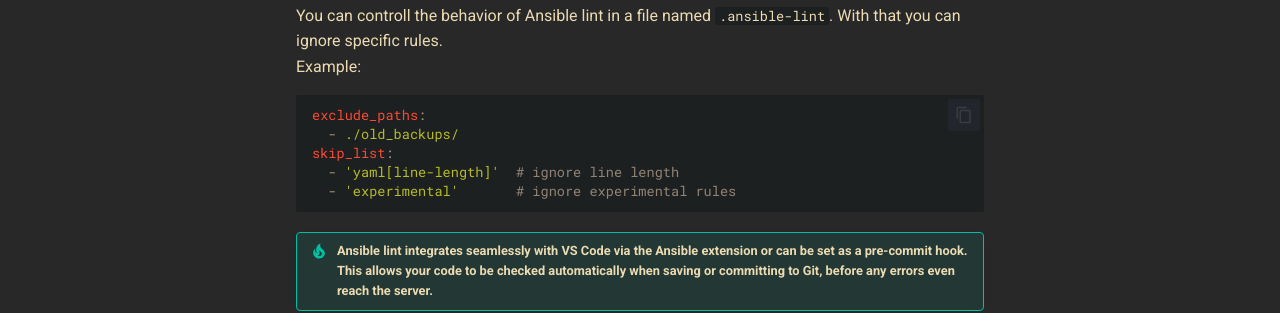
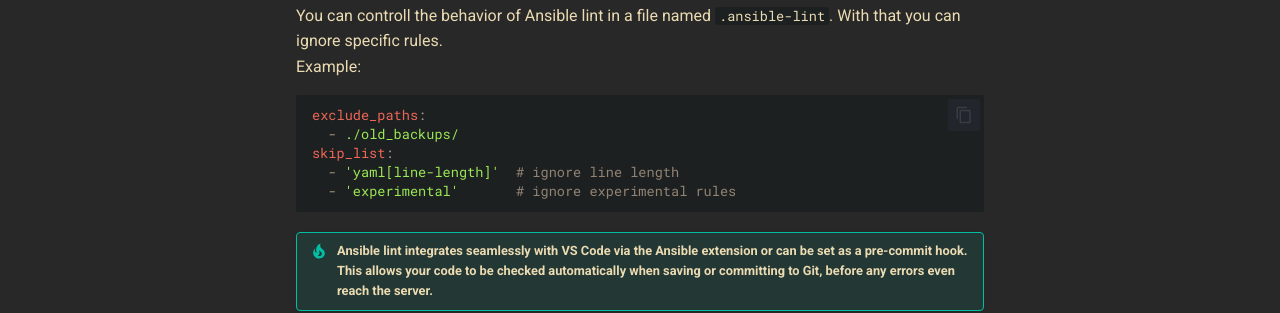
Before and after one commit to whosarian/knowledgedatabase, an MkDocs documentation site: the page built from docs/ansible/ansible_lint.md, in a window 1280 px wide and 1162 px high. Shown: the part 783-1096 px from the top of the window. Built offline with MkDocs 1.6.1 and Material for MkDocs 9.7.7, drawn with Linux system fonts in a browser that asks for light colours.

Commit message:
change colors

```diff
--- a/docs/stylesheets/extra.css
+++ b/docs/stylesheets/extra.css
@@ -14,9 +14,9 @@
   --md-code-bg-color: #1d2021;
   --md-code-fg-color: #ebdbb2;
 
-  --md-code-hl-keyword-color: #fb4934;   /* Rot: Keywords (- name, hosts) */
-  --md-code-hl-string-color: #b8bb26;    /* Grün: Strings ("Build webserver") */
-  --md-code-hl-number-color: #d3869b;    /* Purpur: Zahlen */
+  --md-code-hl-keyword-color: #ee6656;   /* Rot: Keywords (- name, hosts) */
+  --md-code-hl-string-color: #9be754;    /* Grün: Strings ("Build webserver") */
+  --md-code-hl-number-color: #db91bf;    /* Purpur: Zahlen */
   --md-code-hl-name-color: #ebdbb2;      /* Beige: Standard-Namen */
   --md-code-hl-operator-color: #eb8b4b;  /* Orange: Operatoren */
   --md-code-hl-punctuation-color: #a89984; /* Grau: Punktuation (: , [ ]) */
@@ -25,11 +25,11 @@
   --md-code-hl-variable-color: #83a598;  /* Blau: Variablen */
 
   /* Speziell für YAML/Ansible (dein Screenshot zeigt .nt für Keys) */
-  --md-code-hl-key-color: #fb4934;
+  --md-code-hl-key-color: #ee6656;
 }
 
 [data-md-color-scheme="slate"] .md-typeset .highlight .nt {
-    color: #fb4934 !important;
+    color: #ee6656 !important;
 }
 /* Zeilennummern */
 .highlight .linenos {
```
